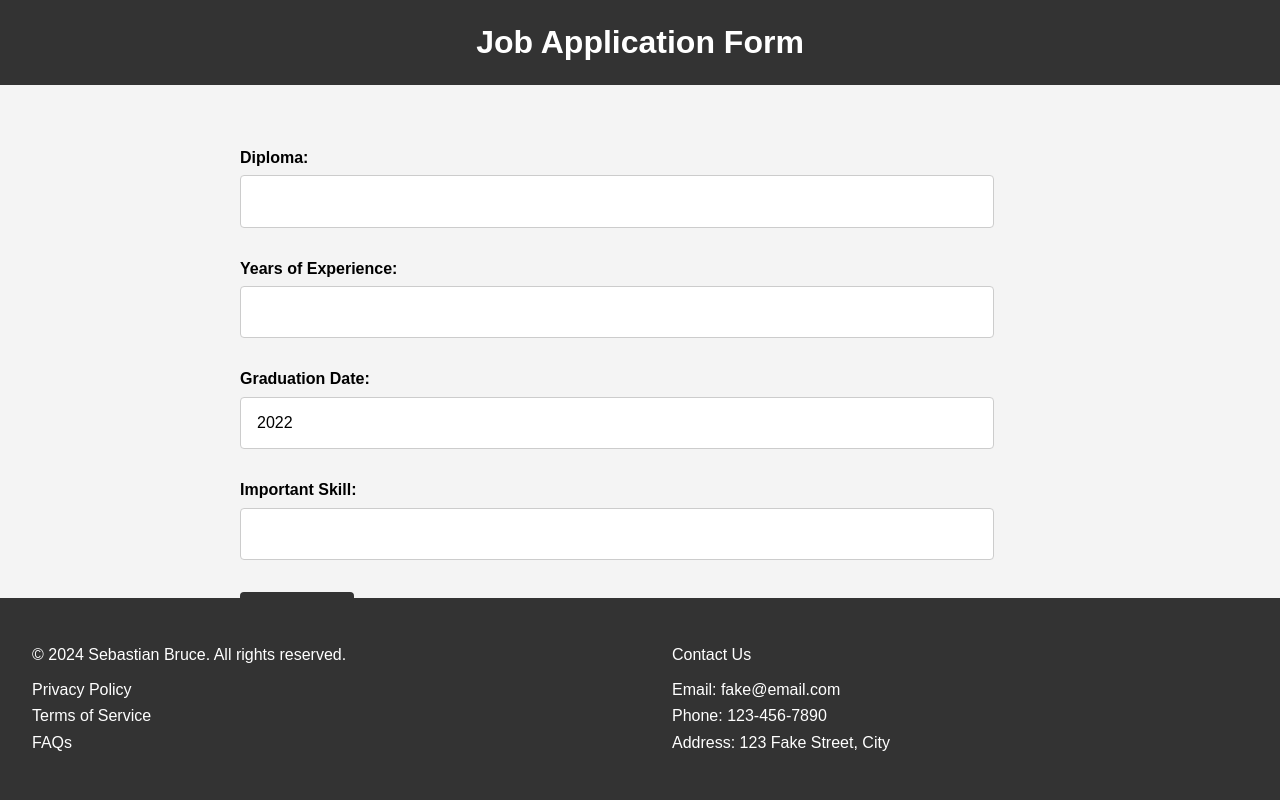
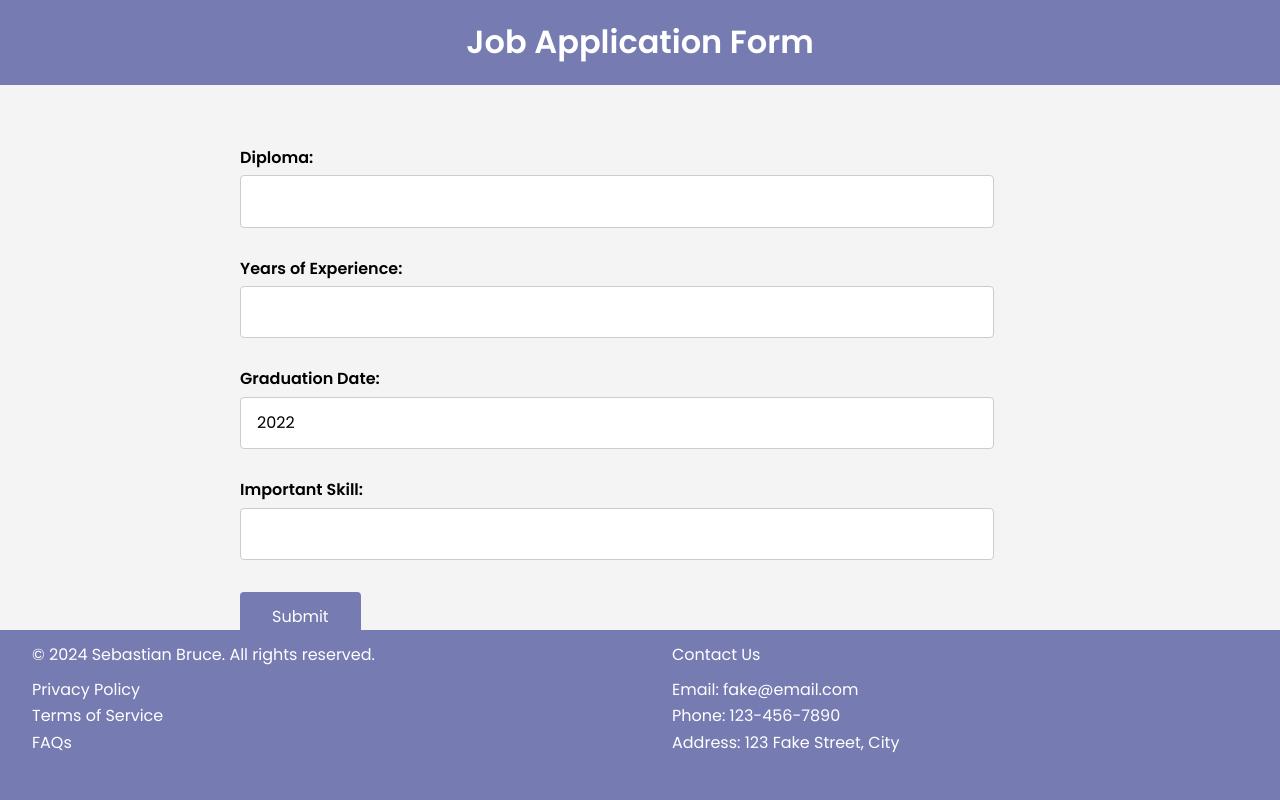
Before and after one commit to SebastianBruce/Style-PHP-COMP1054-Final, a PHP site: page / in a window 1280 px wide. Run offline with PHP 8.4, Linux system fonts and the light colour scheme.

Commit message:
added comments and documentation

```diff
--- a/css/styles.css
+++ b/css/styles.css
@@ -1,19 +1,25 @@
+/* Importing the Poppins font from Google Fonts  */
+@import url("https://fonts.googleapis.com/css2?family=Poppins:wght@300;400;500;600&display=swap");
+
+/* Basic styling for the body */
 body {
-    font-family: Arial, sans-serif;
+    font-family: "Poppins", sans-serif;
     background-color: #f4f4f4;
     margin: 0;
     padding: 0;
     min-height: 100vh;
 }
 
+/* Styling for the header */
 header {
-    background-color: #333;
+    background-color: #767bb2;
     color: #fff;
     padding: 1.5rem 0;
     text-align: center;
     margin-bottom: 2rem;
 }
 
+/* Styling for the navigation menu */
 nav ul {
     list-style-type: none;
     margin: 0;
@@ -30,6 +36,7 @@ nav ul li a {
     text-decoration: none;
 }
 
+/* Styling for the main content */
 main {
     flex: 1;
     max-width: 800px;
@@ -37,6 +44,7 @@ main {
     padding: 2rem;
 }
 
+/* Styling for form groups */
 .form-group {
     margin-bottom: 2rem;
 }
@@ -71,9 +79,11 @@ h2 {
 ol {
     padding-left: 1.5rem;
 }
+
+/* Styling for buttons */
 button {
     padding: 1rem 2rem;
-    background-color: #333;
+    background-color: #767bb2;
     color: #fff;
     border: none;
     border-radius: 4px;
@@ -85,14 +95,15 @@ button:hover {
     background-color: #555;
 }
 
+/* Styling for the footer */
 footer {
     position: fixed;
     bottom: 0;
     width: 100%;
     text-align: center;
     margin-top: 10vh;
-    padding: 2rem 0;
-    background-color: #333;
+    padding-bottom: 2rem;
+    background-color: #767bb2;
     color: #fff;
     display: flex;
     justify-content: space-between;
@@ -119,23 +130,29 @@ footer div ul li a {
     text-decoration: none;
 }
 
+/* Media query for screens smaller than 600px */
 @media (max-width: 600px) {
-    .form-container {
+
+    /* Centering main content */
+    main {
         display: flex;
         justify-content: center;
         align-items: center;
     }
 
+    /* Centering submit button */
     .submit {
         text-align: center;
     }
 
+    /* Adjusting input width */
     input[type="text"],
     input[type="number"] {
         width: auto;
         padding: 0.5rem;
     }
 
+    /* Adjusting footer layout */
     footer {
         display: flex;
         justify-content: center;
@@ -144,6 +161,7 @@ footer div ul li a {
         margin-top: 5rem;
     }
 
+    /* Hiding secondary div in footer */
     footer div {
         text-align: center;
         width: 90%;
@@ -152,6 +170,7 @@ footer div ul li a {
         display: none;
     }
 
+    /* Displaying primary div in footer */
     footer div:first-child {
         display: block;
     }
--- a/index.php
+++ b/index.php
@@ -1,4 +1,7 @@
+<!-- PHP from assignment 2 -->
+
 <?php
+
 // Function to sanitize form inputs
 function sanitizeInput($input) {
     $input = trim($input);
@@ -22,7 +25,7 @@ if ($_SERVER["REQUEST_METHOD"] == "POST") {
     $graduation = sanitizeInput($_POST["graduation"]);
     $skill = sanitizeInput($_POST["skill"]);
 
-    // Check eligibility against criteria
+    // Check eligibility against criteria, each criteria matched, up eligibility number
     if (in_array(strtolower($diploma), $diplomaCriteria)) {
         $eligibility++;
     }
@@ -36,12 +39,13 @@ if ($_SERVER["REQUEST_METHOD"] == "POST") {
         $eligibility++;
     }
 
-    // Output eligibility message
+    // If eligible
     if ($eligibility == 4) {
         // Redirect to a different page
         header("Location: pages/success.html");
         exit;
 
+    // If ineligible
     } else {
         // Redirect to a different page
         header("Location: pages/fail.html");
@@ -54,8 +58,11 @@ if ($_SERVER["REQUEST_METHOD"] == "POST") {
 <html lang="en">
 <head>
     <meta charset="UTF-8">
+    <!-- Better formatting for mobile -->
     <meta name="viewport" content="width=device-width, initial-scale=1.0">
     <title>Job Application Form</title>
+    <!-- Link style sheets -->
+    <!-- https://necolas.github.io/normalize.css/ -->
     <link rel="stylesheet" href="css/normalize.css">
     <link rel="stylesheet" href="css/styles.css">
 </head>
@@ -64,16 +71,20 @@ if ($_SERVER["REQUEST_METHOD"] == "POST") {
         <h1>Job Application Form</h1>
     </header>
     <main>
-        <div class="form-container">
+        <!-- Form that contains each input element -->
+        <!-- Sends information to the php that allows it to switch pages  -->
         <form action="<?php echo htmlspecialchars($_SERVER["PHP_SELF"]); ?>" method="post">
+            <!-- Inputs -->
             <div class="form-group">
                 <label for="diploma">Diploma:</label>
                 <input type="text" id="diploma" name="diploma" required>
             </div>
+            <!-- Number input -->
             <div class="form-group">
                 <label for="experience">Years of Experience:</label>
                 <input type="number" id="experience" name="experience" required>
             </div>
+            <!-- Number input set to 2022 by default -->
             <div class="form-group">
                 <label for="graduation">Graduation Date:</label>
                 <input type="number" id="graduation" name="graduation" value="2022" required>
@@ -82,21 +93,23 @@ if ($_SERVER["REQUEST_METHOD"] == "POST") {
                 <label for="skill">Important Skill:</label>
                 <input type="text" id="skill" name="skill" required>
             </div>
+            <!-- Button that when clicked triggers the information to be posted to the php -->
             <div class = "submit">
                 <button type="submit">Submit</button>
             </div>
         </form>
-        </div>
     </main>
     <footer>
+        <!-- Key information -->
         <div>
             <p>&copy; 2024 Sebastian Bruce. All rights reserved.</p>
             <ul>
-                <li><a href="#">Privacy Policy</a></li>
-                <li><a href="#">Terms of Service</a></li>
-                <li><a href="#">FAQs</a></li>
+                <li>Privacy Policy</li>
+                <li>Terms of Service</li>
+                <li>FAQs</li>
             </ul>
         </div>
+        <!-- Fake contact info -->
         <div>
             <p>Contact Us</p>
             <ul>
```
Also changed, not shown: pages/fail.html (+9 -1 lines), pages/success.html (+8 -0 lines). Lines whose indentation alone changed are shown as unchanged.
